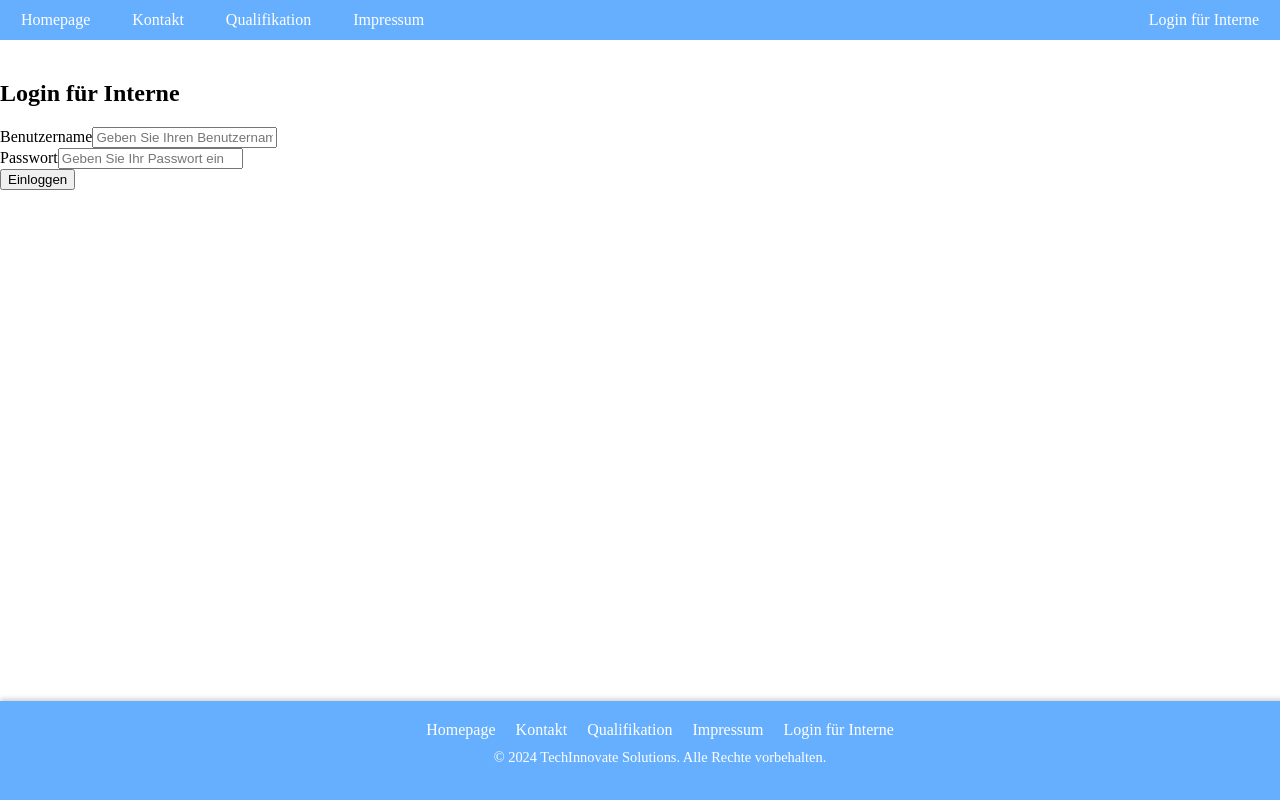
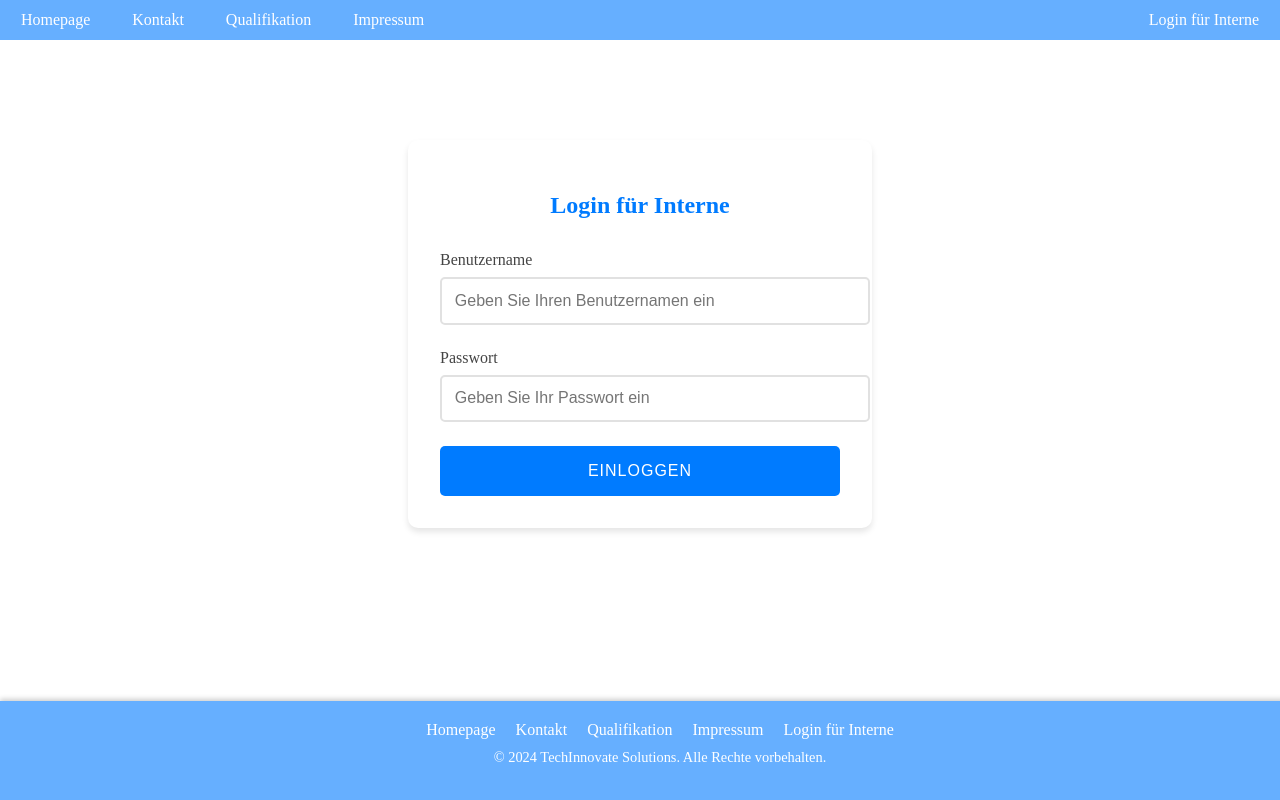
Before and after one commit to Jonasph7/nuxt_web_engineering, a Nuxt app: page /login in a window 1280 px wide. Shown: the top 800 px of the page. Built offline with nearby package versions, Linux system fonts and the light colour scheme.

Commit message:
css hinzugefügt

```diff
--- a/pages/login.vue
+++ b/pages/login.vue
@@ -51,5 +51,68 @@ const onSubmit = async () => {
 </script>
 
 <style scoped>
-/* Dein CSS-Code */
+.login-container {
+  max-width: 400px;
+  margin: 5rem auto;
+  padding: 2rem;
+  background: #ffffff;
+  border-radius: 10px;
+  box-shadow: 0 4px 6px rgba(0, 0, 0, 0.1);
+  text-align: center;
+}
+
+.login-container h2 {
+  color: #007BFF;
+  margin-bottom: 2rem;
+}
+
+.form-field {
+  margin-bottom: 1.5rem;
+  text-align: left;
+}
+
+.form-field label {
+  display: block;
+  margin-bottom: 0.5rem;
+  color: #444444;
+}
+
+.form-field input {
+  width: 100%;
+  padding: 0.8rem;
+  border: 2px solid #e1e1e1;
+  border-radius: 5px;
+  font-size: 1rem;
+}
+
+.form-field input:focus {
+  border-color: #007BFF;
+  outline: none;
+  box-shadow: 0 0 0 3px rgba(0, 123, 255, 0.2);
+}
+
+button {
+  width: 100%;
+  padding: 1rem;
+  background-color: #007BFF;
+  color: white;
+  border: none;
+  border-radius: 5px;
+  cursor: pointer;
+  font-size: 1rem;
+  text-transform: uppercase;
+  letter-spacing: 1px;
+  transition: all 0.3s ease;
+}
+
+button:hover {
+  background-color: #0056b3;
+  transform: translateY(-2px);
+  box-shadow: 0 4px 8px rgba(0, 0, 0, 0.2);
+}
+
+.error-message {
+  color: red;
+  margin-top: 1rem;
+}
 </style>
```
